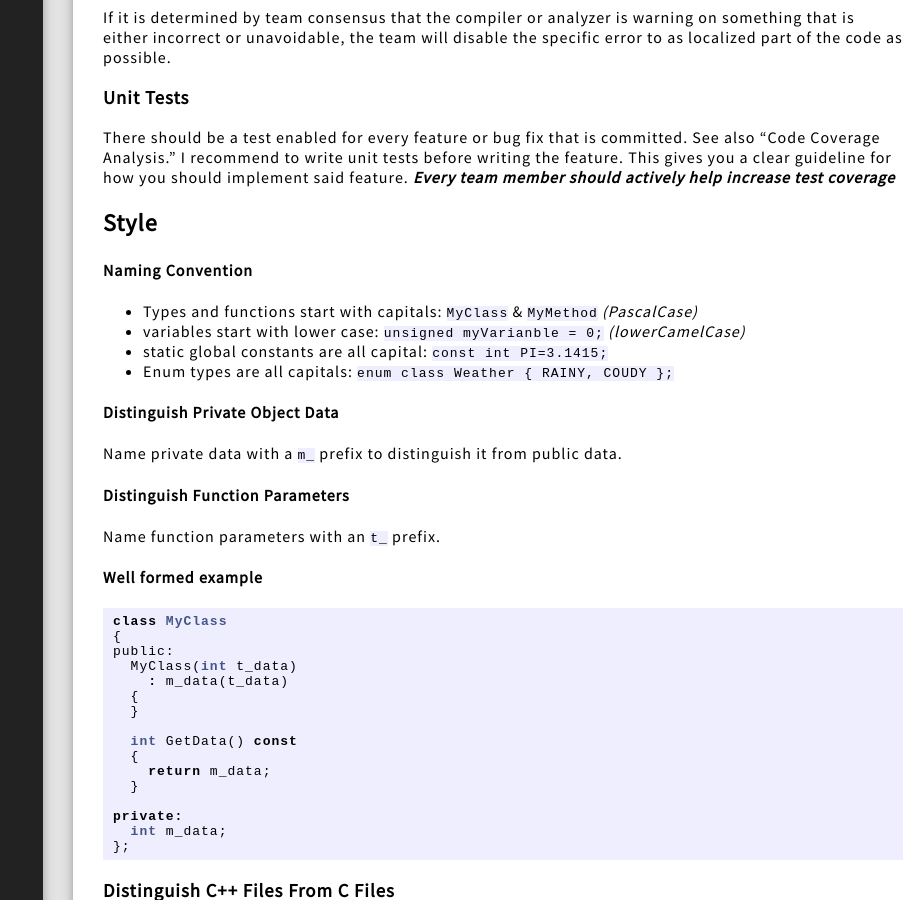
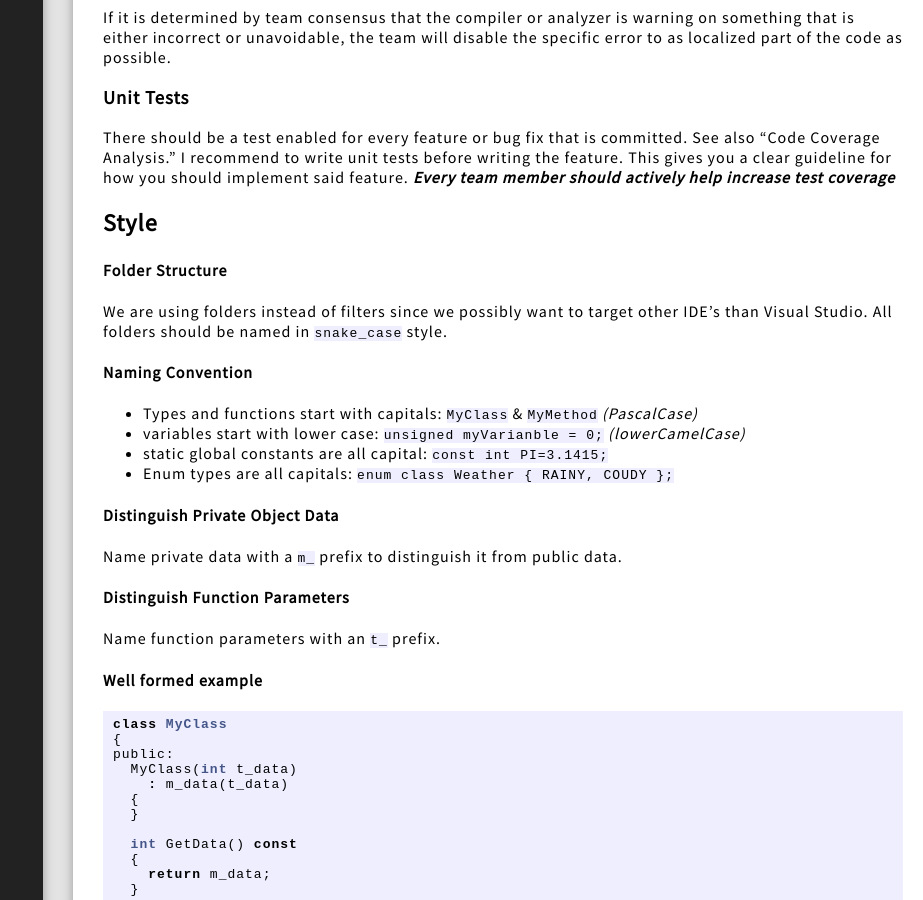
Before and after one commit to TeamWisp/TeamWisp.github.io, a Jekyll site: the page built from _common/code_standards.markdown, in a window 1280 px wide and 900 px high, scrolled down 1626 px. Shown: the whole window, without its empty margins (357-1280 px from the left). Built offline with Jekyll 4.4.1, drawn with Linux system fonts in a browser that asks for light colours; nearby versions of some CDN libraries.

Commit message:
Added a bit about the folder structure

```diff
--- a/_common/code_standards.markdown
+++ b/_common/code_standards.markdown
@@ -72,6 +72,11 @@ I recommend to write unit tests before writing the feature. This gives you a cle
 ***Every team member should actively help increase test coverage***
 
 ## Style
+
+#### Folder Structure
+
+We are using folders instead of filters since we possibly want to target other IDE's than Visual Studio.
+All folders should be named in `snake_case` style.
 
 #### Naming Convention
 
```
